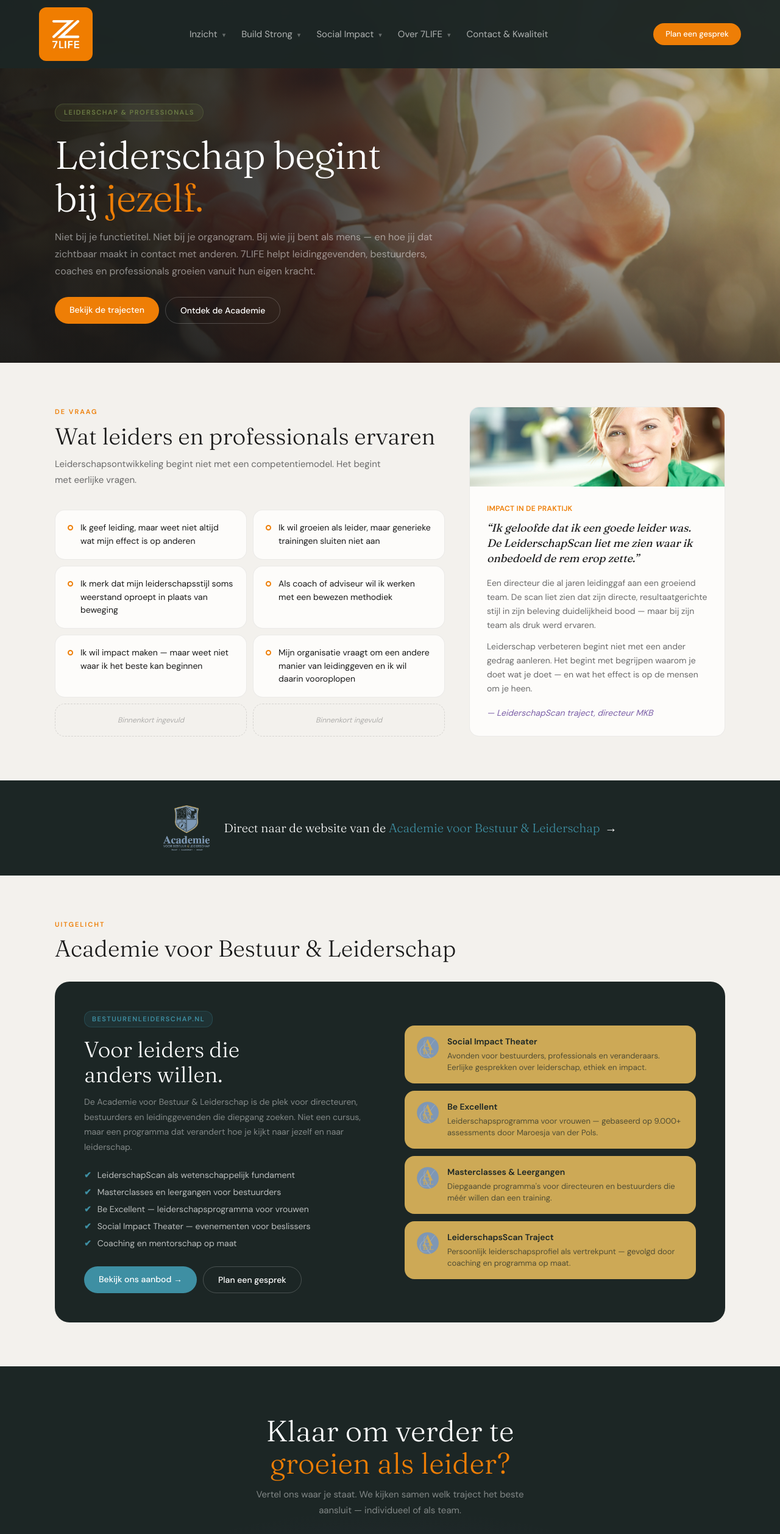
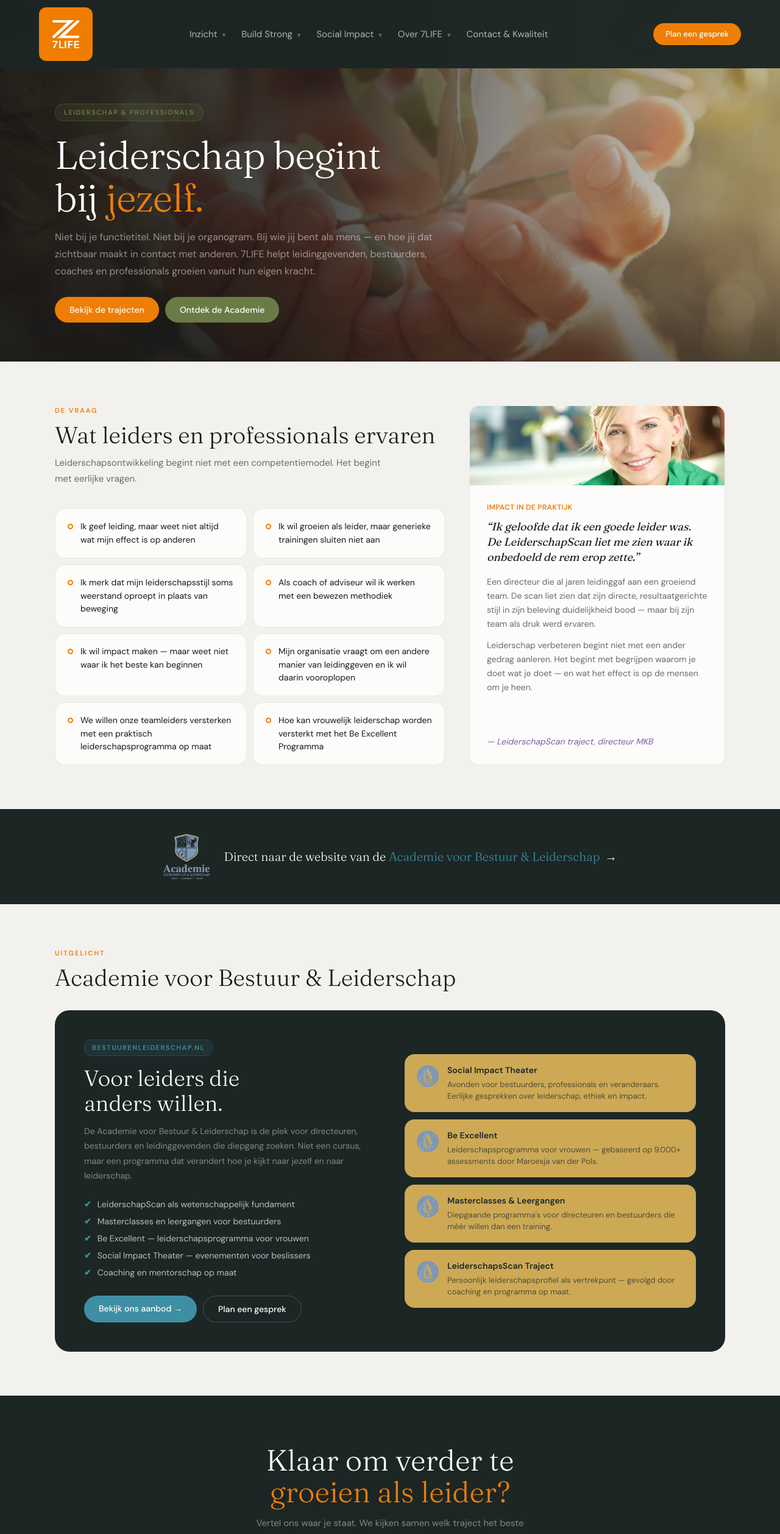
Before and after one commit to Hein-Runderkamp/7life-site, a Next.js app: page /leiderschap in a window 1280 px wide. Shown: the top 2516 px of the page at 61% size. Built offline with nearby package versions, Linux system fonts and the light colour scheme.

Commit message:
Leiderschap-pagina: hero-knop Academie olijfgroen en extern, 2 vragen-blokjes ingevuld, onderste knop naar Academie-aanbod

```diff
--- a/app/leiderschap/page.tsx
+++ b/app/leiderschap/page.tsx
@@ -12,8 +12,8 @@
   "Als coach of adviseur wil ik werken met een bewezen methodiek",
   "Ik wil impact maken — maar weet niet waar ik het beste kan beginnen",
   "Mijn organisatie vraagt om een andere manier van leidinggeven en ik wil daarin vooroplopen",
-  "",
-  "",
+  "We willen onze teamleiders versterken met een praktisch leiderschapsprogramma op maat",
+  "Hoe kan vrouwelijk leiderschap worden versterkt met het Be Excellent Programma",
 ];
 
 const academieItems = [
@@ -83,8 +83,10 @@
                   Bekijk de trajecten
                 </a>
                 <a
-                  href="#academie"
-                  className="bg-transparent text-white border-[1.5px] border-white/20 px-6 py-[11px] rounded-full text-sm font-medium hover:border-white/50 transition-colors"
+                  href="https://www.bestuurenleiderschap.nl"
+                  target="_blank"
+                  rel="noopener noreferrer"
+                  className="bg-olijf text-white px-6 py-[11px] rounded-full text-sm font-medium hover:opacity-90 transition-opacity"
                 >
                   Ontdek de Academie
                 </a>
@@ -312,10 +314,10 @@
                 Bekijk de Academie
               </a>
               <Link
-                href="/"
+                href="/academie"
                 className="bg-transparent text-white border-[1.5px] border-white/20 px-6 py-[11px] rounded-full text-sm font-medium hover:border-white/50 transition-colors"
               >
-                Terug naar 7LIFE
+                Bekijk ons aanbod
               </Link>
             </div>
           </div>
```
Also changed, not shown: 1 other file (tests, documents, lock files or other folders).
